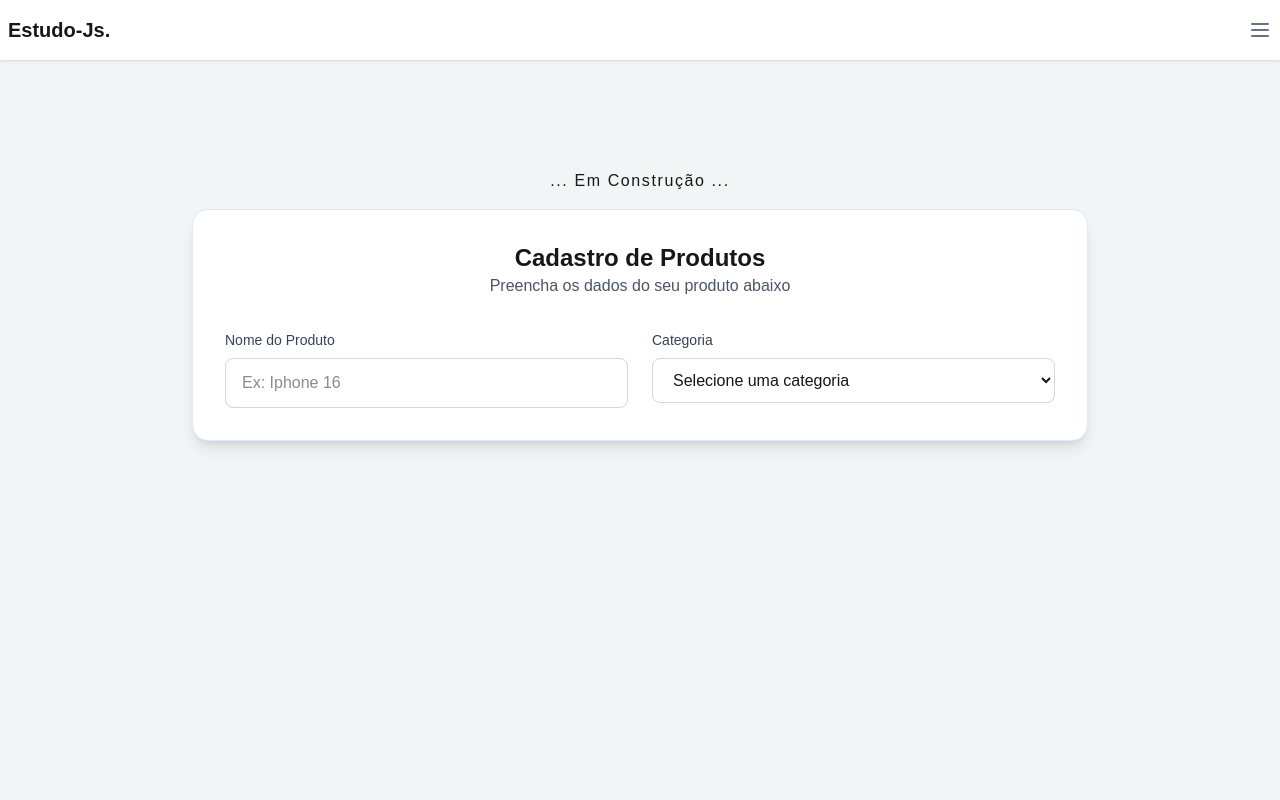
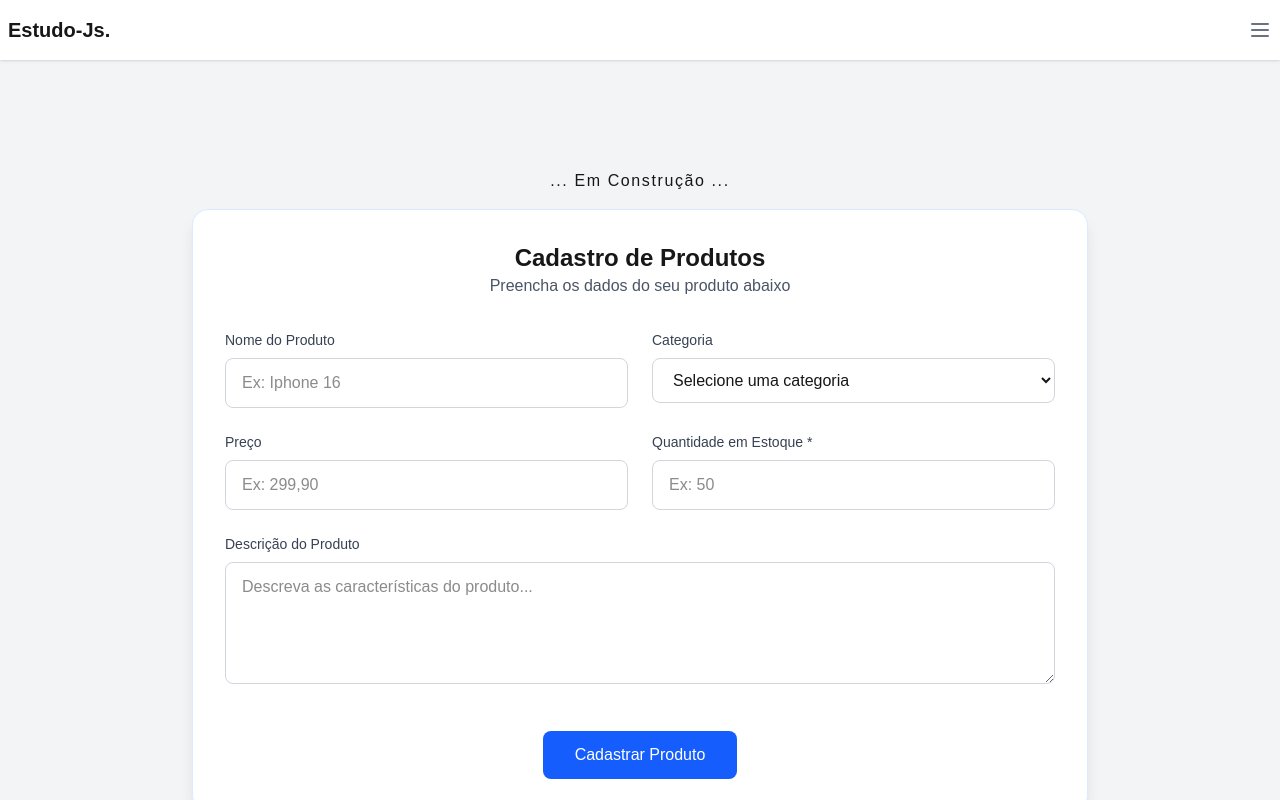
Before and after one commit to lorenzouvv/study, a Next.js app in the folder frontend/: page /formulario in a window 1280 px wide. Built offline with nearby package versions, Linux system fonts and the light colour scheme.

Commit message:
design do form pronto

```diff
--- a/frontend/src/app/formulario/page.tsx
+++ b/frontend/src/app/formulario/page.tsx
@@ -80,6 +80,57 @@ export default function FormularioPage() {
                             <option value="outros">Outros</option>
                            </select>
                         </div>
+                        <div className='space-y-2'>
+                          <label htmlFor="preco" className='block text-sm font-medium text-gray-700'>Preço</label>
+                          <input
+                          id='preco'
+                          name='preco'
+                          type='number'
+                          step='0.01'
+                          min='0'
+                          required
+                          value={formData.preco}
+                          onChange={handleInputChange}
+                          className='w-full px-4 py-3 border border-gray-300 rounded-lg focus:ring-2 focus:ring-blue-500 focus:border-transparent transition'
+                          placeholder="Ex: 299,90"
+                          />
+                        </div>
+                        <div className="space-y-2">
+                                        <label htmlFor="quantidade" className="block text-sm font-medium text-gray-700">Quantidade em Estoque *</label>
+                                        <input
+                                            id="quantidade"
+                                            name="quantidade"
+                                            type="number"
+                                            min="0"
+                                            required
+                                            value={formData.quantidade}
+                                            onChange={handleInputChange}
+                                            className="w-full px-4 py-3 border border-gray-300 rounded-lg focus:ring-2 focus:ring-blue-500 focus:border-transparent transition"
+                                            placeholder="Ex: 50"
+                                        />
+                                    </div>
+                                </div>
+
+                                <div className="space-y-2">
+                                    <label htmlFor="descricao" className="block text-sm font-medium text-gray-700">Descrição do Produto</label>
+                                    <textarea
+                                        id="descricao"
+                                        name="descricao"
+                                        rows={4}
+                                        value={formData.descricao}
+                                        onChange={handleInputChange}
+                                        className="w-full px-4 py-3 border border-gray-300 rounded-lg focus:ring-2 focus:ring-blue-500 focus:border-transparent transition"
+                                        placeholder="Descreva as características do produto..."
+                                    ></textarea>
+                                </div>
+
+                                <div className="flex justify-center pt-4">
+                                    <button
+                                        type="submit"
+                                        className="bg-blue-600 hover:bg-blue-700 text-white font-medium py-3 px-8 rounded-lg transition duration-300 transform hover:-translate-y-1"
+                                    >
+                                        Cadastrar Produto
+                                    </button>
                       </div>
                   </form>
 
```
